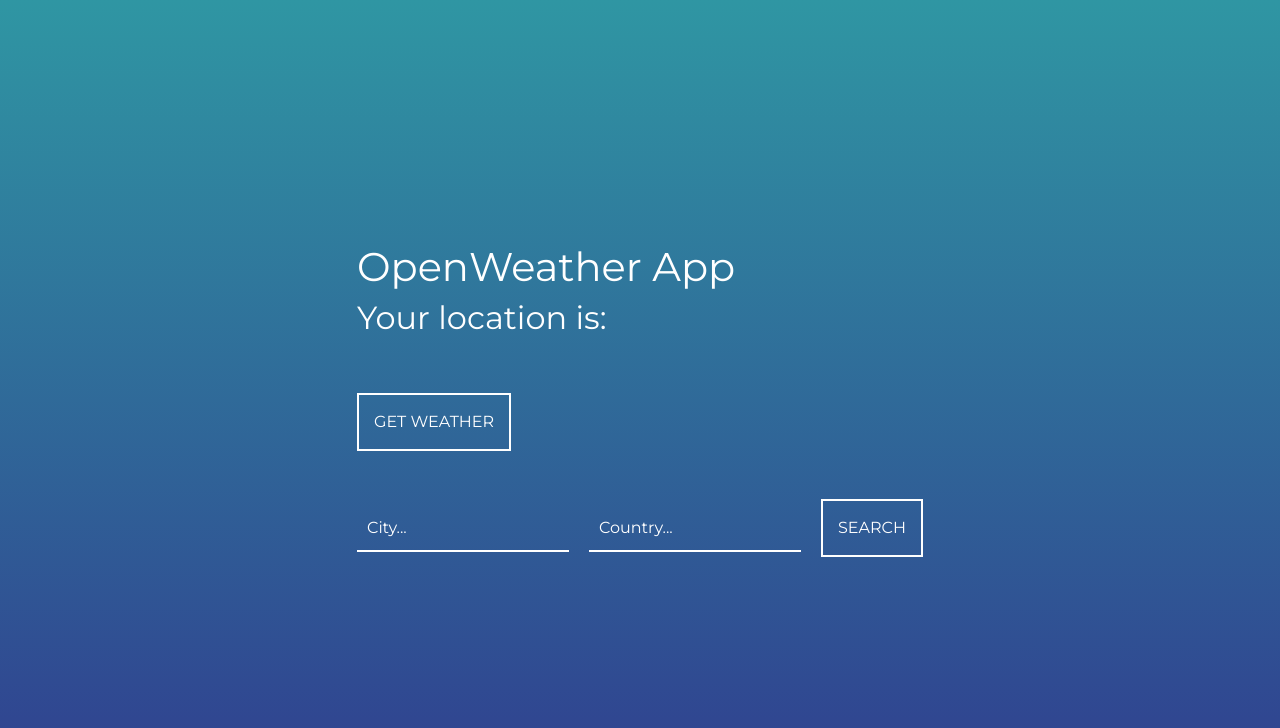
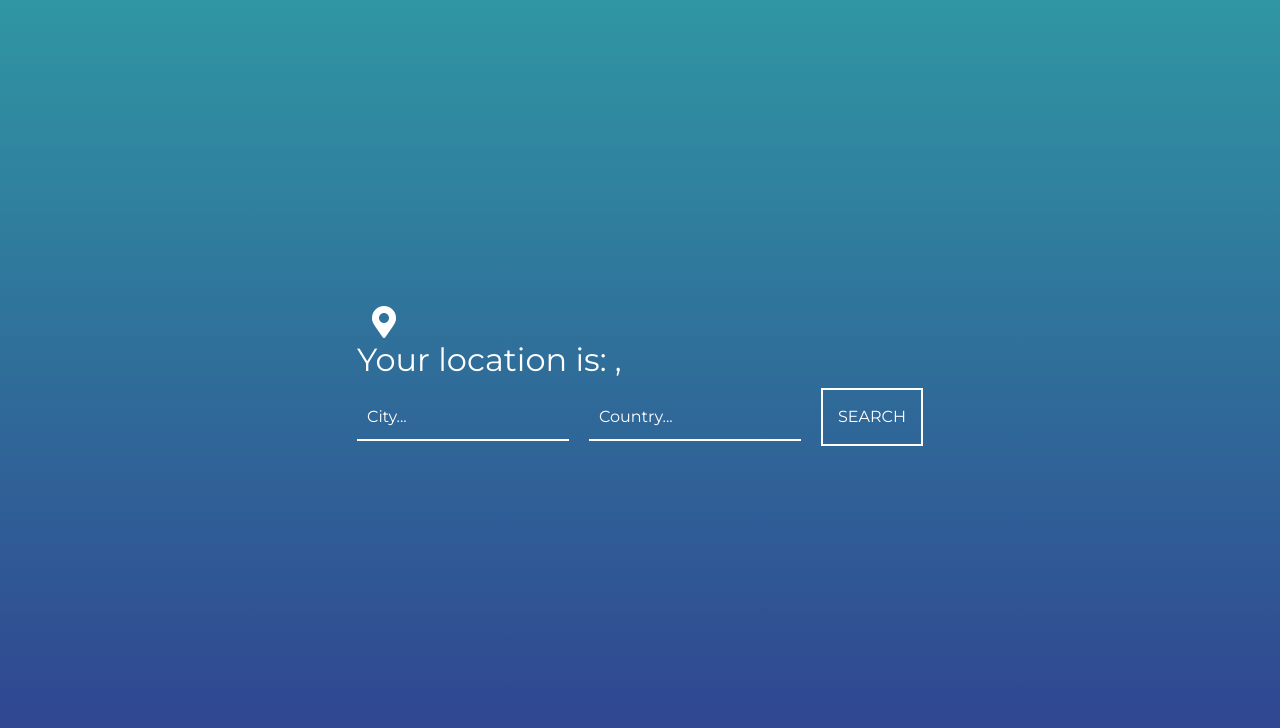
Before and after one commit to Pierre-Charles/weatherApp, a React (Vite) app: page / in a window 1280 px wide. Shown: the top 728 px of the page. Built offline with nearby package versions, Linux system fonts and the light colour scheme; no server answers.

Commit message:
Cleaning up files and adding icons for location finder

```diff
--- a/src/components/App.jsx
+++ b/src/components/App.jsx
@@ -1,11 +1,11 @@
-import React from 'react'
+import React, { Fragment, Component } from 'react'
 import Form from './Form'
 import Weather from './Weather'
 import Location from './Location'
 
 import index from '../stylesheets/Index.scss'
 
-export default class App extends React.Component {
+export default class App extends Component {
   constructor(props) {
     super(props)
     this.state = {
@@ -73,10 +73,22 @@
 
   render() {
     return (
-    <div>
-      <h1>OpenWeather App</h1>
-      <h2>Your location is: {this.state.latitude} {this.state.longitude}</h2>
-      <button onClick={this.getWeathers} className='getWeather my-5'>Get weather</button>
+    <Fragment>
+      <div className="container">
+        <div className="row">
+          <div className="col-sm-12">
+            <i onClick={this.getWeathers} className="markerClick fas fa-map-marker-alt fa-2x"></i>
+          </div>
+        </div>
+      </div>
+
+      <div className="container">
+        <div className="row">
+          <div className="col-sm-12"></div>
+            <h2>Your location is: {this.state.latitude}, {this.state.longitude}</h2>
+        </div>
+      </div>
+
       <Form getWeather={this.getWeather}/>
       <Weather
         city={this.state.city}
@@ -86,7 +98,7 @@
         desc={this.state.desc}
         error={this.state.error}
       />
-    </div>
+    </Fragment>
    )
   }
 }
--- a/src/components/Form.jsx
+++ b/src/components/Form.jsx
@@ -1,11 +1,11 @@
 import React from 'react'
 
-import '../stylesheets/Form.scss'
+import form from '../stylesheets/Form.scss'
 
 const Form = props => (
     <form onSubmit={props.getWeather}>
-      <input type="text" name='city' placeholder='City...'/>
-      <input type="text" name='country' placeholder='Country...'/>
+      <input type="text" name='city' autoComplete='off' placeholder='City...'/>
+      <input type="text" name='country' autoComplete='off' placeholder='Country...'/>
       <button>Search</button>
     </form>
 )
--- a/src/components/Weather.jsx
+++ b/src/components/Weather.jsx
@@ -1,7 +1,9 @@
 import React from 'react'
 
+import weather from '../stylesheets/Weather.scss'
+
 const Weather = props => (
-  <div>
+  <div className='pt-5 weather-container'>
     { props.city && props.country && <p>Location: {props.city}</p> }
     { props.temp && <p>Temperature: {props.temp}&deg;C</p> }
     { props.desc && <p>Conditions: {props.desc}</p> }
--- a/src/stylesheets/Form.scss
+++ b/src/stylesheets/Form.scss
@@ -1,4 +1,4 @@
-input {
+input[type=text] {
   background-color: transparent;
   border: none;
   border-bottom: 2px solid #FFFFFF;
@@ -12,6 +12,7 @@
 }
 
 ::placeholder {
+  background-color: transparent;
   color: #FFFFFF;
   opacity: 1;
 }
--- a/src/stylesheets/Index.scss
+++ b/src/stylesheets/Index.scss
@@ -21,3 +21,7 @@
   text-transform: uppercase;
   background-color: transparent;
 }
+
+.markerClick {
+  cursor: pointer;
+}
--- /dev/null
+++ b/src/stylesheets/Weather.scss
@@ -0,0 +1,3 @@
+.weather-container {
+  font-size: 20px;
+}
```
